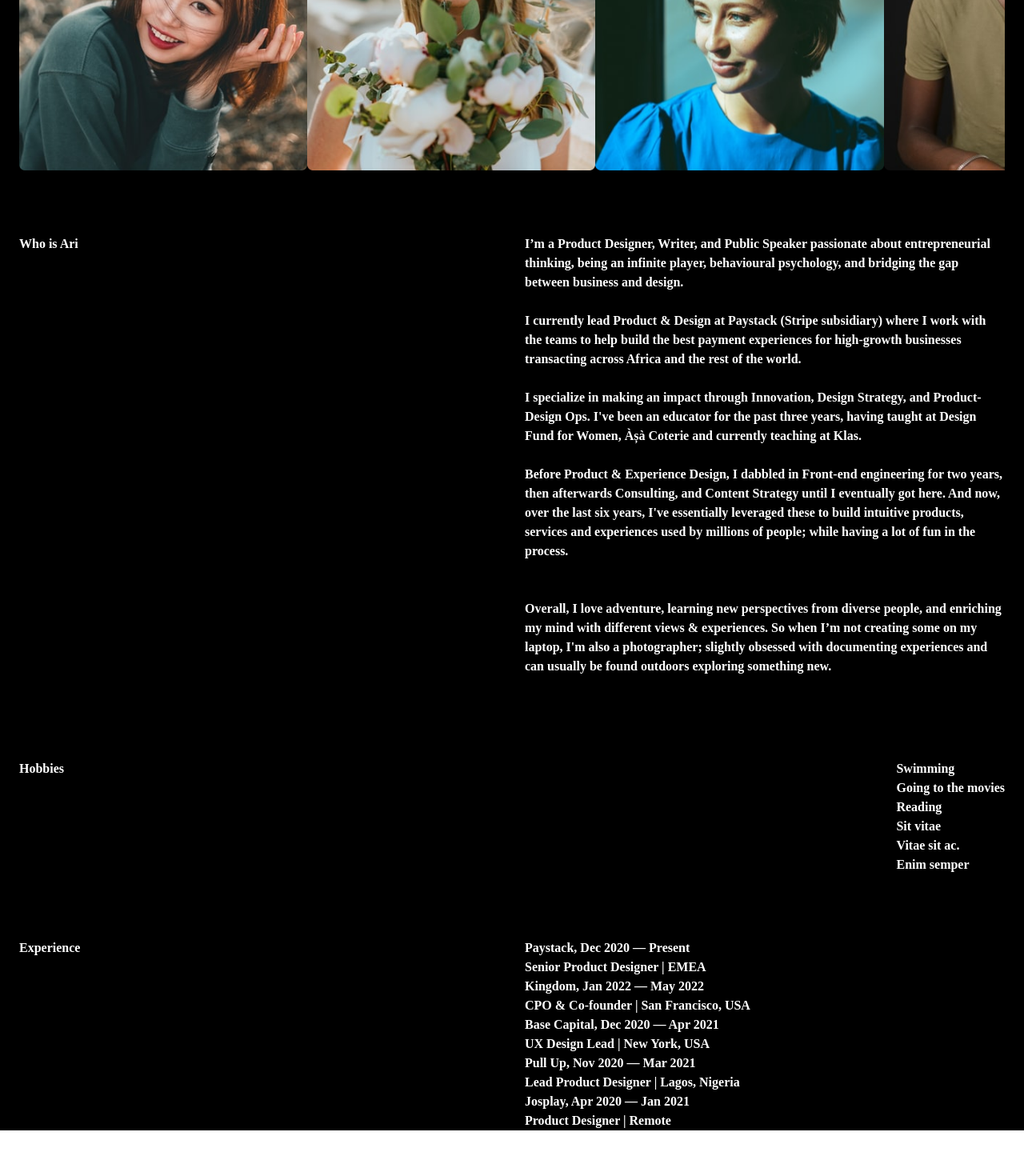
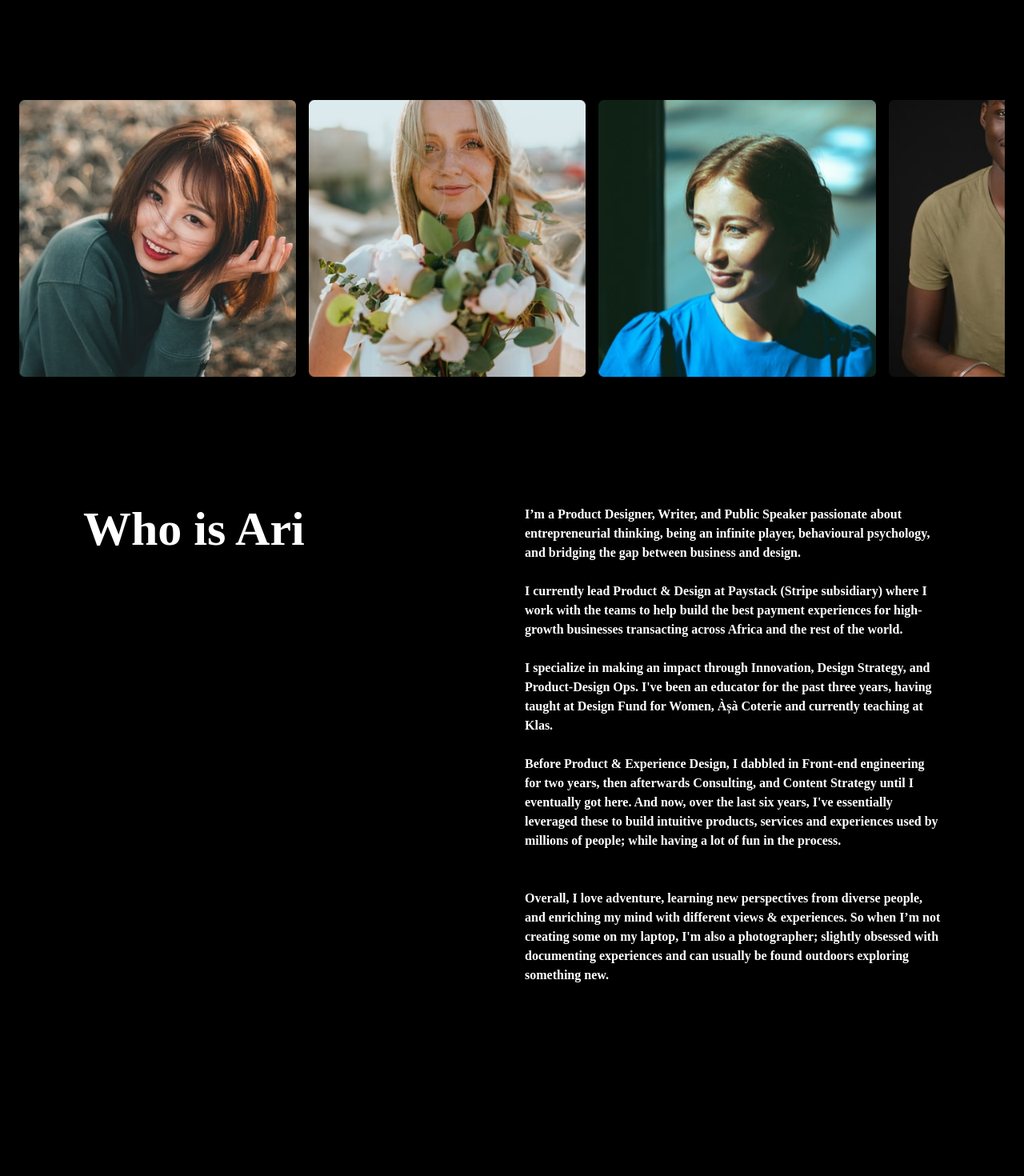
Before and after one commit to Phosah/ari, a React (Vite) app: page /about in a window 1280 px wide. Shown: the part 440-1910 px from the top of the page at 80% size. Built offline with nearby package versions, Linux system fonts and the light colour scheme.

Commit message:
Update to About page styles

```diff
--- a/src/components/About.jsx
+++ b/src/components/About.jsx
@@ -8,16 +8,20 @@ function About () {
     return (
         <main className="max-w-7xl mx-auto px-6">
             <Navbar />
-            <h1>About Me</h1>
-            <h3 className="mb-12">BRIDGING THE GAP BETWEEN PEOPLE AND PRODUCTS</h3>
-            <div className="flex items-center justify-between my-20">
+            <div className="py-20 text-center">
+                <h1 className="mb-4 text-7xl">About Me</h1>
+                <h3 className="mb-12">BRIDGING THE GAP BETWEEN PEOPLE AND PRODUCTS</h3>
+            </div>
+            <div className="flex items-center justify-between space-x-4 my-20">
                 <div><img src={person1} alt="Person" /></div>
                 <div><img src={person2} alt="Person" /></div>
                 <div><img src={person3} alt="Person" /></div>
                 <div><img src={person4} alt="Person" /></div>
             </div>
-            <div className="flex space-x-8">
-                <h2 className="flex-1">Who is Ari</h2>
+            <div>
+
+            <div className="flex space-x-8 px-20 py-20">
+                <h2 className="flex-1 text-6xl">Who is Ari</h2>
                 <div  className="flex-1">
                     <p className="mb-6">I’m a Product Designer, Writer, and Public Speaker passionate about entrepreneurial thinking, being an infinite player, behavioural psychology, and bridging the gap between business and design.</p>
                     <p className="mb-6">I currently lead Product & Design at Paystack (Stripe subsidiary) where I work with the teams to help build the best payment experiences for high-growth businesses transacting across Africa and the rest of the world.</p>
@@ -26,9 +30,9 @@ function About () {
                     <p className="mb-6">Overall, I love adventure, learning new perspectives from diverse people, and enriching my mind with different views & experiences. So when I’m not creating some on my laptop, I'm also a photographer; slightly obsessed with documenting experiences and can usually be found outdoors exploring something new.</p>
                 </div>
             </div>
-            <div className="flex justify-between space-x-8 my-20">
-                <h2>Hobbies</h2>
-                <ul>
+            <div className="flex justify-between space-x-8 px-20 py-20 my-20">
+                <h2 className="flex-1 text-7xl">Hobbies</h2>
+                <ul className="flex-1 pl-6 list-disc">
                     <li>Swimming</li>
                     <li>Going to the movies</li>
                     <li>Reading</li>
@@ -37,33 +41,34 @@ function About () {
                     <li>Enim semper </li>
                 </ul>
             </div>
-            <div className="flex justify-between space-x-8 my-20">
-                <h2 className="flex-1">Experience</h2>
+            <div className="flex justify-between space-x-8 px-20 py-20 mt-20">
+                <h2 className="flex-1 text-7xl">Experience</h2>
                 <div className="flex-1">
-                    <div>
-                        <h4>Paystack, Dec 2020 — Present</h4>
-                        <h5>Senior Product Designer | EMEA</h5>
+                    <div className="mb-10">
+                        <h4 className="mb-2">Paystack, Dec 2020 — Present</h4>
+                        <h5 className="text-brand-gray-2">Senior Product Designer | EMEA</h5>
                     </div>
-                    <div>
-                        <h4>Kingdom, Jan 2022 — May 2022</h4>
-                        <h4>CPO & Co-founder | San Francisco, USA</h4>
+                    <div className="mb-10">
+                        <h4 className="mb-2">Kingdom, Jan 2022 — May 2022</h4>
+                        <h5 className="text-brand-gray-2">CPO & Co-founder | San Francisco, USA</h5>
                     </div>
 
-                    <div>
-                        <h4>Base Capital, Dec 2020 — Apr 2021</h4>
-                        <h4>UX Design Lead | New York, USA</h4>
+                    <div className="mb-10">
+                        <h4 className="mb-2">Base Capital, Dec 2020 — Apr 2021</h4>
+                        <h5 className="text-brand-gray-2">UX Design Lead | New York, USA</h5>
                     </div>
 
-                    <div>
-                        <h4>Pull Up, Nov 2020 — Mar 2021</h4>
-                        <h5>Lead Product Designer | Lagos, Nigeria</h5>
+                    <div className="mb-10">
+                        <h4 className="mb-2">Pull Up, Nov 2020 — Mar 2021</h4>
+                        <h5 className="text-brand-gray-2">Lead Product Designer | Lagos, Nigeria</h5>
                     </div>
 
-                    <div>
-                        <h4>Josplay, Apr 2020 — Jan 2021</h4>
-                        <h5>Product Designer | Remote</h5>
+                    <div className="mb-10">
+                        <h4 className="mb-2">Josplay, Apr 2020 — Jan 2021</h4>
+                        <h5 className="text-brand-gray-2">Product Designer | Remote</h5>
                     </div>
                 </div>
+            </div>
             </div>
         </main>
     )
```
